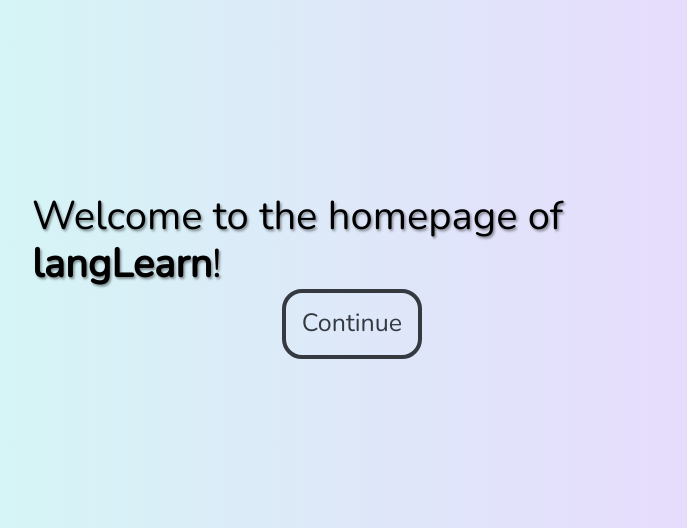
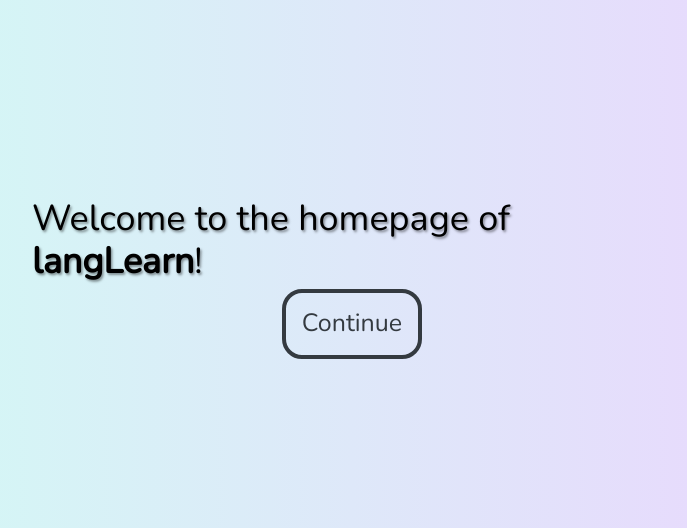
Before and after one commit to StrahinjaLukic03/lingfinity, a PHP site: page / in a window 1280 px wide. Shown: the part 156-684 px from the top of the page, without its empty margins (288-975 px from the left). Run offline with PHP 8.4, Linux system fonts and the light colour scheme; some libraries are stand-ins or nearby versions.

Commit message:
title got just a little bit smaller and comments added

```diff
--- a/style.css
+++ b/style.css
@@ -29,6 +29,10 @@ h1 {
 .light-mode {
     background-image: linear-gradient(to right, #cefff3, #eed1ff);
     color: black;
+}
+
+#header{
+    font-size: 36px;
 }
 
 /*Navbar*/
@@ -70,6 +74,8 @@ h1 {
     color: black;
     display: block;
 }
+
+/*Hover for darkMode Bar*/
 
 #darkBar li:hover{
     background-color: rgb(36, 36, 36);
```
